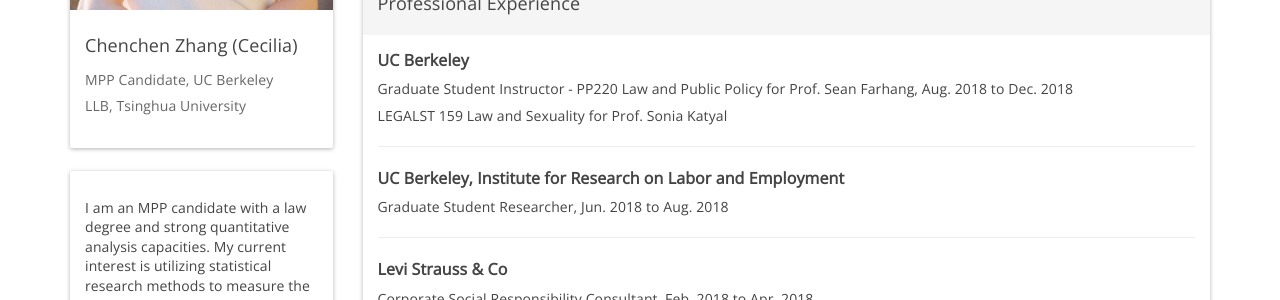
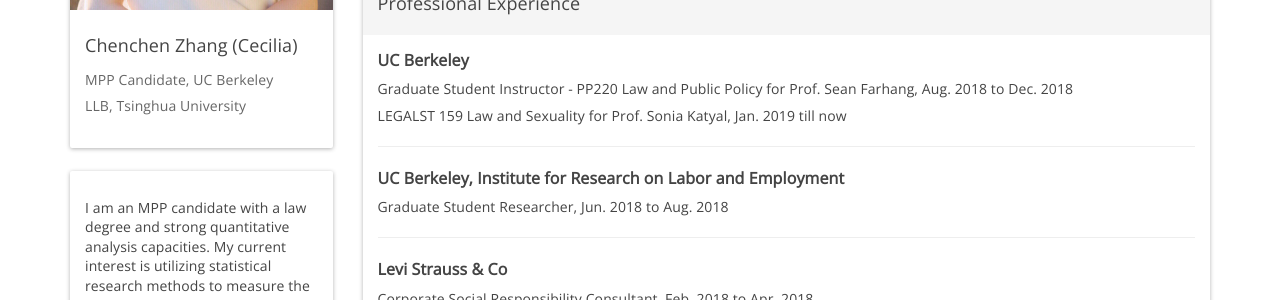
Before and after one commit to CeciliaZhang/-CeciliaZhang-.github-io, a Jekyll site: the page built from index.html, in a window 1280 px wide and 900 px high, scrolled down 350 px. Shown: the part 154-454 px from the top of the window. Built offline with Jekyll 4.4.1, drawn with Linux system fonts in a browser that asks for light colours; nearby versions of some CDN libraries.

Commit message:
Update experiences.html

```diff
--- a/_includes/experiences.html
+++ b/_includes/experiences.html
@@ -5,7 +5,7 @@
     <div class="panel-body" style="padding-top: 5px;">
         <h5><b>UC Berkeley</b></h5>
         <h6>Graduate Student Instructor - PP220 Law and Public Policy for Prof. Sean Farhang, Aug. 2018 to Dec. 2018
-            <h6>LEGALST 159 Law and Sexuality for Prof. Sonia Katyal</h6></h6>
+            <h6>LEGALST 159 Law and Sexuality for Prof. Sonia Katyal, Jan. 2019 till now</h6></h6>
         <hr/>
         <h5><b>UC Berkeley, Institute for Research on Labor and Employment</b></h5>
         <h6>Graduate Student Researcher, Jun. 2018 to Aug. 2018</h6>
```
